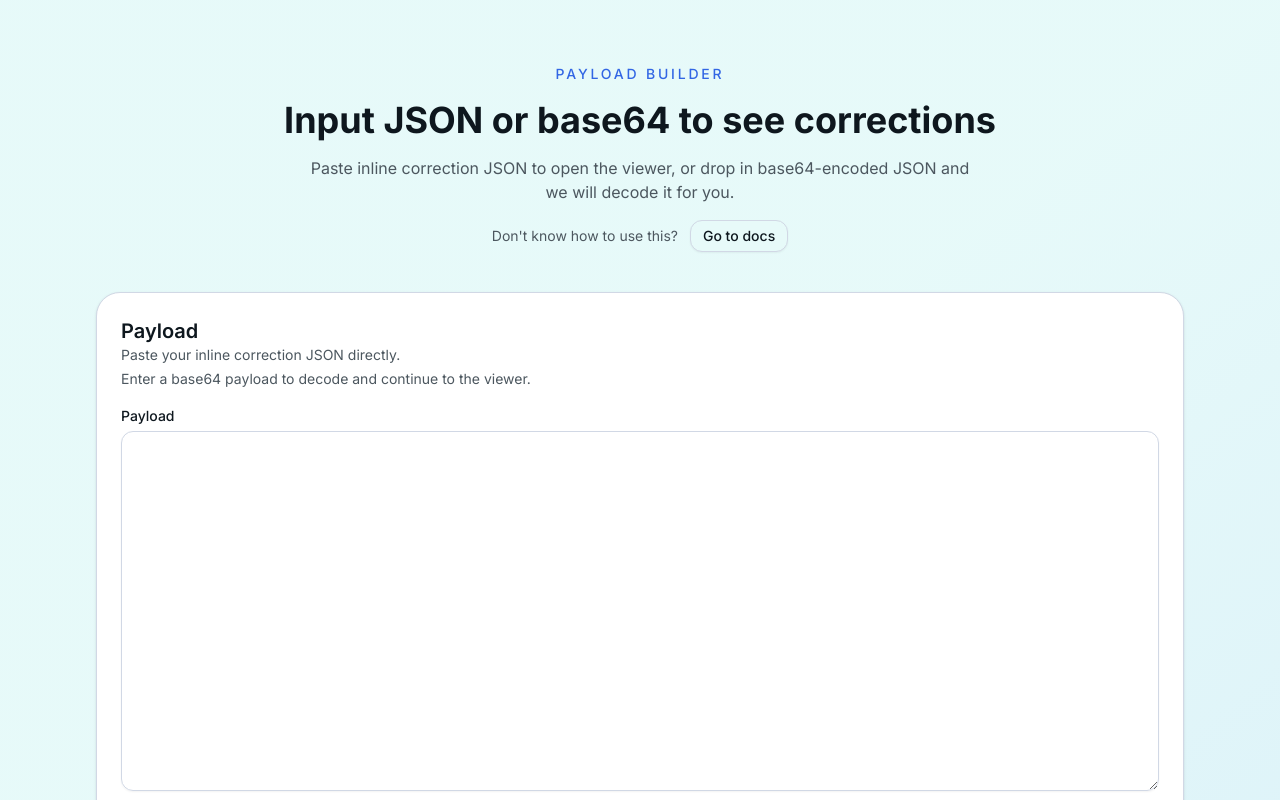
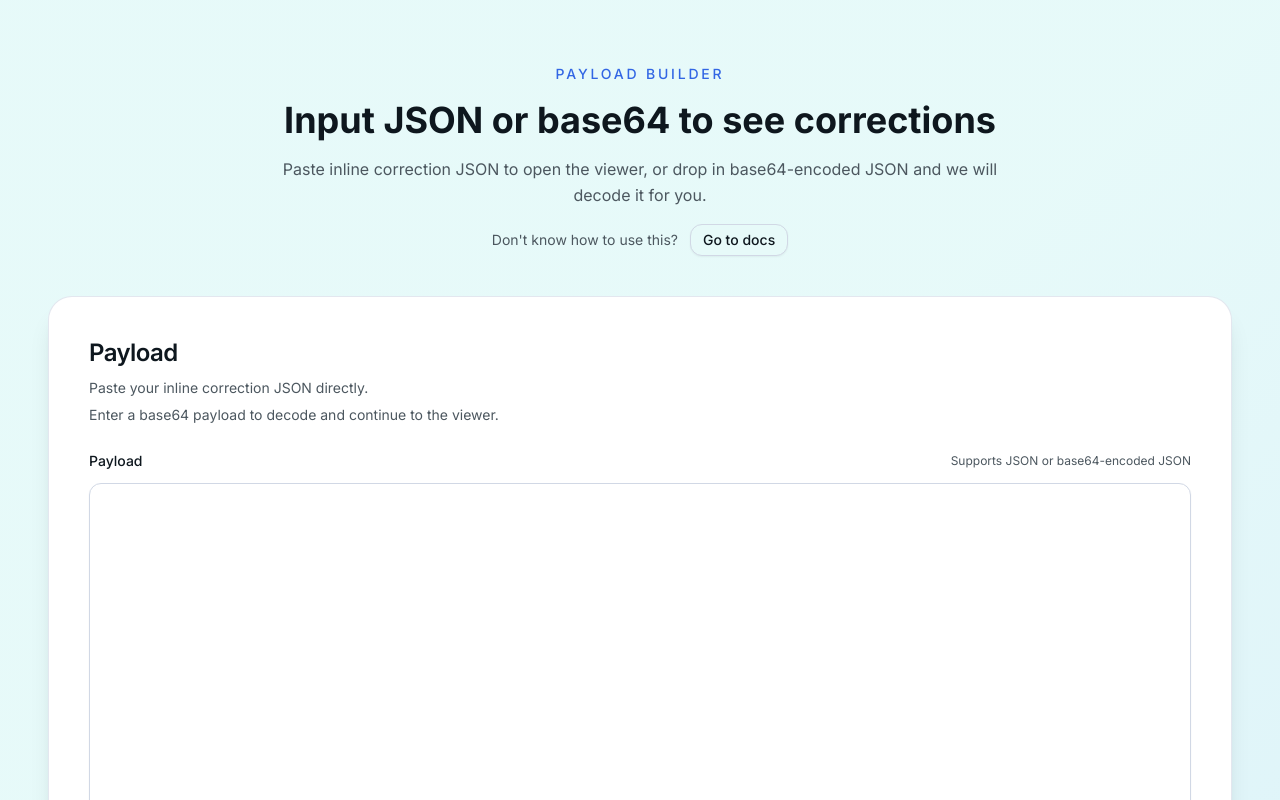
Before and after one commit to rohanod/grammar-correction, a React (Vite) app: page / in a window 1280 px wide. Shown: the top 800 px of the page. Built offline with nearby package versions, Linux system fonts and the light colour scheme.

Commit message:
Align viewer URL with root and refresh payload input

```diff
--- a/src/App.tsx
+++ b/src/App.tsx
@@ -1,13 +1,26 @@
-import { Navigate, Route, Routes } from 'react-router-dom'
+import { Navigate, Route, Routes, useLocation } from 'react-router-dom'
 
 import { DocsPage } from '@/pages/DocsPage'
 import { PayloadInputPage } from '@/pages/PayloadInputPage'
 
+function RootRouter() {
+  const location = useLocation()
+  const params = new URLSearchParams(location.search)
+  const hasData = params.has('data')
+
+  return hasData ? <DocsPage /> : <PayloadInputPage />
+}
+
+function DocsRedirect() {
+  const location = useLocation()
+  return <Navigate to={{ pathname: '/', search: location.search }} replace />
+}
+
 function App() {
   return (
     <Routes>
-      <Route path="/" element={<PayloadInputPage />} />
-      <Route path="/docs" element={<DocsPage />} />
+      <Route path="/" element={<RootRouter />} />
+      <Route path="/docs" element={<DocsRedirect />} />
       <Route path="*" element={<Navigate to="/" replace />} />
     </Routes>
   )
--- a/src/lib/correction-parser.ts
+++ b/src/lib/correction-parser.ts
@@ -16,9 +16,8 @@ export function base64Encode(str: string): string {
   ))
 }
 
-function getDocsPath() {
-  const base = (import.meta.env.BASE_URL || '/').replace(/\/$/, '')
-  return `${base}/docs`
+function getViewerPath() {
+  return (import.meta.env.BASE_URL || '/').replace(/\/$/, '') || '/'
 }
 
 /**
@@ -113,8 +112,8 @@ export function parseCorrectionFromURL(): CorrectionData | null {
 export function generateCorrectionURL(data: CorrectionData): string {
   const encoded = base64Encode(JSON.stringify(data))
   const params = new URLSearchParams({ data: encoded })
-  const docsPath = getDocsPath()
-  return `${window.location.origin}${docsPath}?${params.toString()}`
+  const viewerPath = getViewerPath()
+  return `${window.location.origin}${viewerPath}?${params.toString()}`
 }
 
 export function generateExampleURL(): string {
@@ -125,6 +124,6 @@ export function generateExampleURL(): string {
 
   const encoded = base64Encode(JSON.stringify(inlineData))
   const params = new URLSearchParams({ data: encoded })
-  const docsPath = getDocsPath()
-  return `${window.location.origin}${docsPath}?${params.toString()}`
+  const viewerPath = getViewerPath()
+  return `${window.location.origin}${viewerPath}?${params.toString()}`
 }
--- a/src/pages/PayloadInputPage.tsx
+++ b/src/pages/PayloadInputPage.tsx
@@ -31,7 +31,7 @@ export function PayloadInputPage() {
 
       const encoded = base64Encode(JSON.stringify(parsed))
       const params = new URLSearchParams({ data: encoded })
-      navigate(`/docs?${params.toString()}`)
+      navigate(`/?${params.toString()}`)
       return
     } catch (jsonParseError) {
       try {
@@ -43,7 +43,7 @@ export function PayloadInputPage() {
 
         const encoded = base64Encode(JSON.stringify(parsed))
         const params = new URLSearchParams({ data: encoded })
-        navigate(`/docs?${params.toString()}`)
+        navigate(`/?${params.toString()}`)
         return
       } catch (base64Error) {
         const errorMessage =
@@ -60,7 +60,7 @@ export function PayloadInputPage() {
 
   return (
     <div className="min-h-screen bg-gradient-to-br from-background via-background to-primary/5">
-      <div className="max-w-6xl mx-auto px-6 md:px-8 py-10 md:py-16 space-y-10">
+      <div className="max-w-7xl mx-auto px-6 sm:px-8 lg:px-12 py-10 md:py-16 space-y-10">
         <motion.div
           initial={{ opacity: 0, y: -20 }}
           animate={{ opacity: 1, y: 0 }}
@@ -68,7 +68,7 @@ export function PayloadInputPage() {
         >
           <p className="text-sm font-medium text-primary uppercase tracking-[0.2em]">Payload Builder</p>
           <h1 className="text-3xl md:text-4xl font-bold text-foreground">Input JSON or base64 to see corrections</h1>
-          <p className="text-muted-foreground text-base max-w-2xl mx-auto">
+          <p className="text-muted-foreground text-base max-w-3xl mx-auto leading-relaxed">
             Paste inline correction JSON to open the viewer, or drop in base64-encoded JSON and we will decode it for you.
           </p>
           <div className="flex items-center justify-center gap-3 text-sm">
@@ -85,25 +85,30 @@ export function PayloadInputPage() {
           transition={{ delay: 0.1 }}
           onSubmit={handleJsonSubmit}
         >
-          <Card className="p-6 h-full flex flex-col gap-5">
-            <div>
-              <h2 className="text-xl font-semibold">Payload</h2>
-              <p className="text-sm text-muted-foreground space-y-1">
+          <Card className="p-8 md:p-10 h-full flex flex-col gap-6 shadow-xl border-border/60">
+            <div className="flex flex-col gap-2 text-left">
+              <h2 className="text-2xl font-semibold tracking-tight">Payload</h2>
+              <p className="text-sm text-muted-foreground space-y-1 leading-relaxed">
                 <span className="block">Paste your inline correction JSON directly.</span>
                 <span className="block">Enter a base64 payload to decode and continue to the viewer.</span>
               </p>
             </div>
-            <div className="space-y-2 flex-1">
-              <Label htmlFor="json-payload">Payload</Label>
+            <div className="space-y-3 flex-1">
+              <div className="flex items-center justify-between">
+                <Label htmlFor="json-payload" className="text-sm font-medium">Payload</Label>
+                <span className="text-xs text-muted-foreground">Supports JSON or base64-encoded JSON</span>
+              </div>
               <Textarea
                 id="json-payload"
-                className="min-h-[320px] md:min-h-[360px] font-mono text-sm"
+                className="min-h-[380px] md:min-h-[440px] font-mono text-sm md:text-base"
                 value={jsonInput}
                 onChange={(event) => setJsonInput(event.target.value)}
               />
               {jsonError && <p className="text-sm text-destructive">{jsonError}</p>}
             </div>
-            <Button type="submit" className="w-full md:w-1/3 md:self-end">View corrections</Button>
+            <div className="flex flex-col sm:flex-row sm:justify-end gap-3">
+              <Button type="submit" className="w-full sm:w-auto px-8">View corrections</Button>
+            </div>
           </Card>
         </motion.form>
       </div>
```
